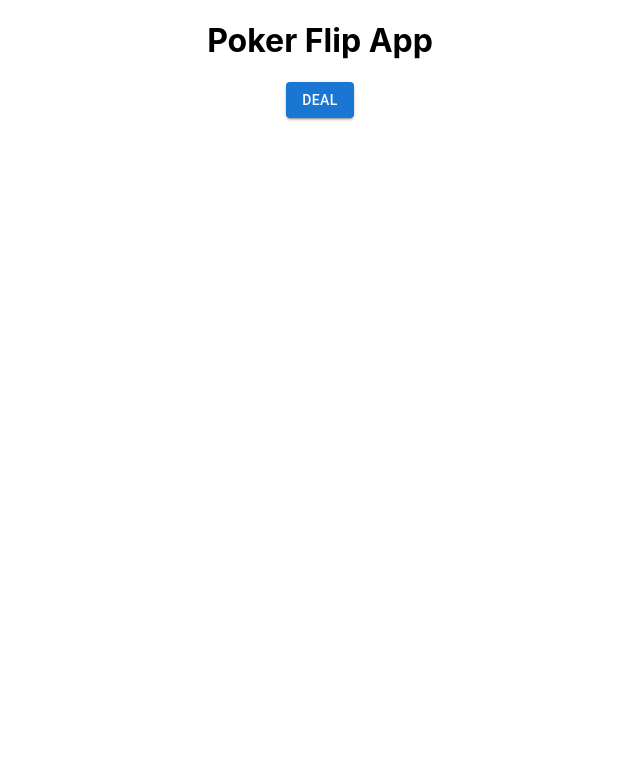
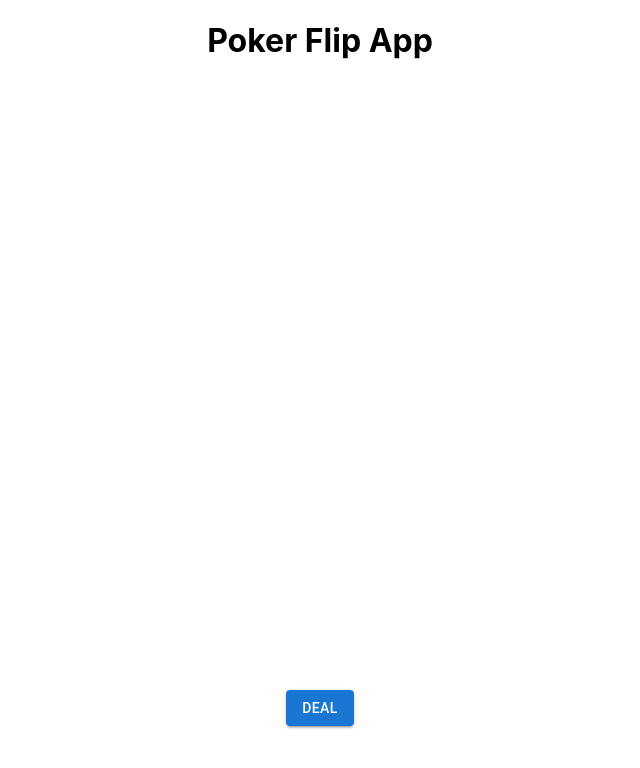
Before and after one commit to guanglinwei/Bitcamp2023, a React (Create React App) app: page / in a window 1280 px wide. Shown: the top 768 px of the page, without its empty margins (320-960 px from the left). Built offline with nearby package versions, Linux system fonts and the light colour scheme.

Commit message:
hand rankings (only for river)

```diff
--- a/src/App.css
+++ b/src/App.css
@@ -1,3 +1,7 @@
 .App {
-  text-align: center;
+    text-align: center;
 }
+
+html {
+    height: 100%;
+}
--- a/src/components/Board.js
+++ b/src/components/Board.js
@@ -1,29 +1,46 @@
 import React, { useEffect, useRef, useState } from 'react';
 import UICard from './UICard';
 import Button from '@mui/material/Button';
-import { Box } from '@mui/material';
+import { Box, Grid } from '@mui/material';
 
 function Board() {
     const baseDeck = useRef([]);
     const deck = useRef([]);
-    const [hand1, setHand1] = useState([]);
-    const [hand2, setHand2] = useState([]);
+    const rankToIntMap = useRef({});
+    // const [hand1, setHand1] = useState([]);
+    // const [hand2, setHand2] = useState([]);
+    // const [river, setRiver] = useState([]);
+
+    const [boardState, setBoardState] = useState({
+        river: null,
+        hand1: null,
+        hand2: null,
+        dealing: false
+    });
+
+    const [handRanking, setHandRanking] = useState("");
 
     // Initialize the deck
     useEffect(() => {
         const _d = [];
-        for (const rank of ['A', '2', '3', '4', '5', '6', '7', '8', '9', 'T', 'J', 'Q', 'K']) {
+        let i = 2;
+        for (const rank of ['2', '3', '4', '5', '6', '7', '8', '9', 'T', 'J', 'Q', 'K', 'A']) {
             for (const suit of ['S', 'H', 'C', 'D']) {
                 _d.push({
                     rank: rank,
                     suit: suit
                 });
             }
+            rankToIntMap.current[rank] = i++;
         }
         // setDeck(_d);
-        deck.current = _d;
+        deck.current = [..._d];
         baseDeck.current = _d;
     }, []);
+
+    useEffect(() => {
+        getPokerHandText();
+    }, [boardState.river]);
 
     // useEffect(() => {
     //     console.log(hand1);
@@ -33,38 +50,100 @@ function Board() {
     //     console.log(deck);
     // }, [deck]);
 
-    function getRandomCard() {
-        const rand = Math.floor(Math.random() * deck.current.length);
-        const card = deck.current[rand];
-        // setDeck(deck => deck.filter((v, i) => i !== rand));
-        deck.current = deck.current.filter((v, i) => i !== rand);
-        console.log(card);
+    function getRandomCards(num) {
+        const res = [];
 
-        return card;
+        for (let i = 0; i < num; i++) {
+            const rand = Math.floor(Math.random() * deck.current.length);
+            const card = deck.current[rand];
+            // setDeck(deck => deck.filter((v, i) => i !== rand));
+            deck.current.splice(rand, 1);
+            res.push(card);
+        }
+
+        console.log(res);
+
+        return res;
     }
 
     function deal() {
-        deck.current = baseDeck.current;
-        const card1 = getRandomCard();
-        const card2 = getRandomCard();
-        console.log(deck.current);
-        console.log(baseDeck.current);
-        setHand1([card1, card2]);
+        setBoardState({
+            dealing: true
+        })
+        deck.current = [...baseDeck.current];
+        // console.log(deck.current);
+        // console.log(baseDeck.current);
+        // setHand1(getRandomCards(2));
+        // setRiver(getRandomCards(5));
+        const hand1 = getRandomCards(2);
+        const river = getRandomCards(5);
+
+        setBoardState({
+            river: river,
+            hand1: hand1,
+            hand2: null,
+            dealing: false
+        });
+    }
+
+    function getPokerHandText() {
+        if (!boardState.river)
+            return;
+
+        console.log('here')
+        const hands = ["4 of a Kind", "Straight Flush", "Straight", "Flush", "High Card",
+            "1 Pair", "2 Pair", "Royal Flush", "3 of a Kind", "Full House"];
+
+        const suitToNumMap = {
+            'S': 1,
+            'C': 2,
+            'H': 4,
+            'D': 8
+        }
+
+        setHandRanking(hands[rankPokerHand(boardState.river.map(v => rankToIntMap.current[v.rank]),
+            boardState.river.map(v => suitToNumMap[v.suit]))]);
+
+        console.log(rankPokerHand(boardState.river.map(v => rankToIntMap.current[v.rank]),
+            boardState.river.map(v => suitToNumMap[v.suit])));
+    }
+
+    // https://www.codeproject.com/Articles/569271/A-Poker-hand-analyzer-in-JavaScript-using-bit-math
+    function rankPokerHand(cs, ss) {
+        console.log("ranking " + cs + ss);
+        let v, i, o, s = (1 << cs[0]) | (1 << cs[1]) | (1 << cs[2]) | (1 << cs[3]) | (1 << cs[4]);
+        for (i = -1, v = o = 0; i < 5; i++, o = Math.pow(2, cs[i] * 4)) { v += o * ((v / o & 15) + 1); }
+        v = v % 15 - ((s / (s & -s) === 31) || (s === 0x403c) ? 3 : 1);
+        v -= (ss[0] === (ss[1] | ss[2] | ss[3] | ss[4])) * ((s === 0x7c00) ? -5 : 1);
+
+        return v;
+        // document.write("Hand: " + hands[v] + (s == 0x403c ? " (Ace low)" : "") + "<br/>");
     }
 
     return (
-        <div>
+        <Grid container justifyContent={'center'} alignItems={'center'}>
             <h1>Poker Flip App</h1>
-
-            <Box sx={{ flexGrow: 1 }}>
-                {hand1.map((card, i) =>
-                    <Box key={i}>
+            <Grid item xs={12} sx={{ height: '45vh', display: 'flex', justifyContent: 'center' }}>
+                {boardState.river && boardState.river.map((card, i) =>
+                    <Box key={i} sx={{ padding: '4px' }}>
                         <UICard rank={card.rank} suit={card.suit} />
                     </Box>
                 )}
-            </Box>
+            </Grid>
+            <Grid item xs={12} sx={{ height: '25vh', display: 'flex', justifyContent: 'center' }}>
+                {boardState.hand1 && boardState.hand1.map((card, i) =>
+                    <Box key={i} sx={{ padding: '4px' }}>
+                        <UICard rank={card.rank} suit={card.suit} />
+                    </Box>
+                )}
+            </Grid>
+            <Grid item xs={12} sx={{ height: '5vh', marginTop: '8px' }}>
+                <div>{handRanking}</div>
+            </Grid>
+            <Grid item sx={{ height: '5vh' }}>
             <Button variant='contained' onClick={deal}>Deal</Button>
-        </div>
+            </Grid>
+        </Grid>
     );
 }
 
--- a/src/components/UICard.js
+++ b/src/components/UICard.js
@@ -3,7 +3,7 @@ import React from 'react';
 
 function UICard({ rank, suit }) {
     return (
-        <img src={`./cards/${rank}${suit}.svg`} />
+        <img src={`./cards/${rank}${suit}.svg`} style={{ width: 'auto', height: 'calc(25vh)' }} alt={`Card: ${rank}${suit}`}/>
     );
 }
 
```
